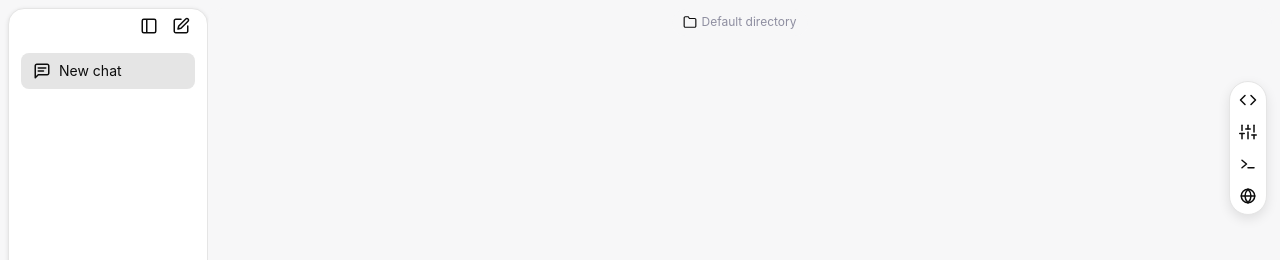
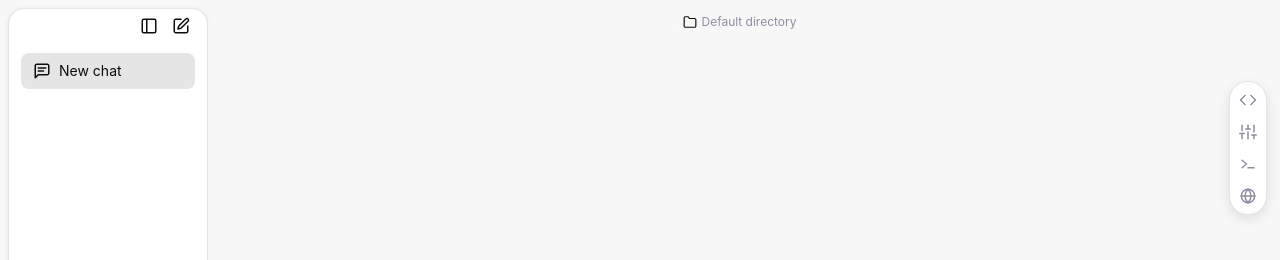
Before and after one commit to rita152/codex-desktop, a React (Vite) app: page / in a window 1280 px wide. Shown: the top 260 px of the page. Built offline with nearby package versions, Linux system fonts and the light colour scheme.

Commit message:
Set ChatSideActions icon color to light gray

```diff
--- a/src/components/business/ChatSideActions/ChatSideActions.css
+++ b/src/components/business/ChatSideActions/ChatSideActions.css
@@ -16,6 +16,16 @@
 
 .chat-side-actions .icon-button {
   border-radius: var(--radius-full);
+  color: var(--color-text-secondary);
+}
+
+.chat-side-actions .icon-button:hover:not(:disabled),
+.chat-side-actions .icon-button:focus-visible {
+  color: var(--color-text-secondary);
+}
+
+.chat-side-actions .icon {
+  color: var(--color-text-secondary);
 }
 
 @media (max-width: 900px) {
```
